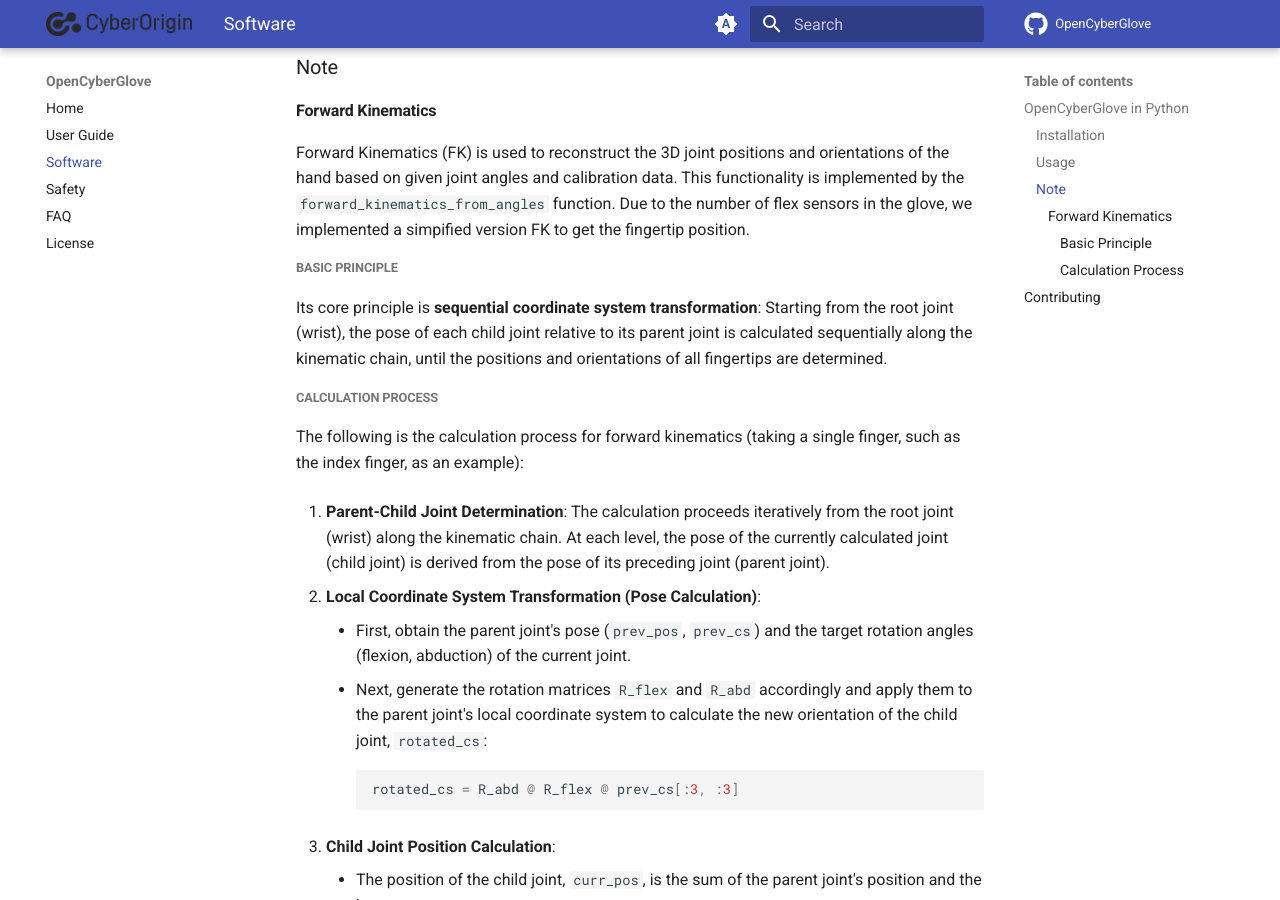
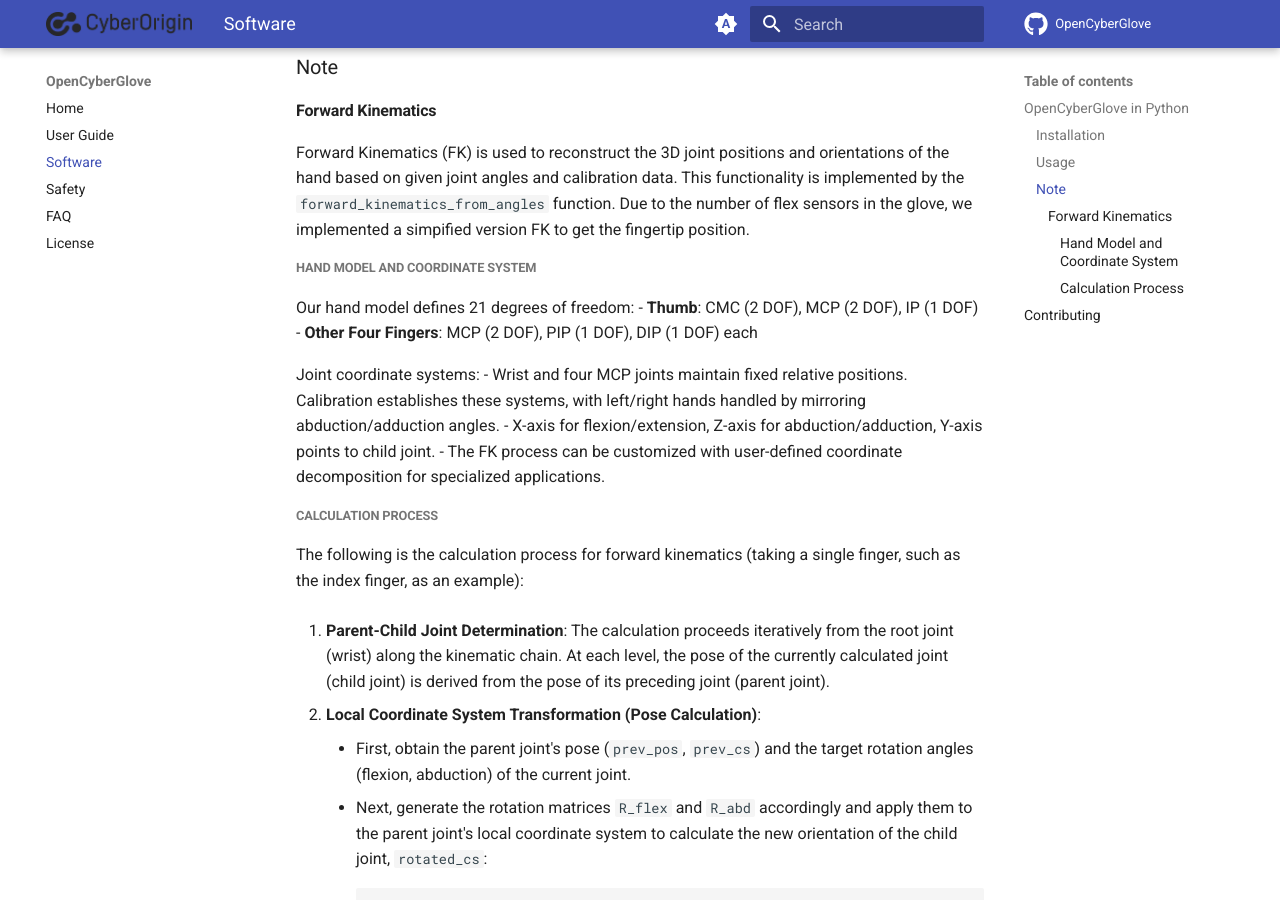
Before and after one commit to CyberOrigin2077/open_cyber_glove, an MkDocs documentation site: the page built from docs/setup/software.md, in a window 1280 px wide and 900 px high, scrolled down 438 px. Built offline with MkDocs 1.6.1 and Material for MkDocs 9.7.7, drawn with Linux system fonts in a browser that asks for light colours; comment, search, counter and statistics services are not loaded.

Commit message:
Update FK documentation with improved coordinate system description

```diff
--- a/docs/setup/software.md
+++ b/docs/setup/software.md
@@ -18,8 +18,16 @@ Refer to [https://github.com/CyberOrigin2077/open_cyber_glove](https://github.co
 
 Forward Kinematics (FK) is used to reconstruct the 3D joint positions and orientations of the hand based on given joint angles and calibration data. This functionality is implemented by the `forward_kinematics_from_angles` function. Due to the number of flex sensors in the glove, we implemented a simpified version FK to get the fingertip position.
 
-#####  Basic Principle
-Its core principle is **sequential coordinate system transformation**: Starting from the root joint (wrist), the pose of each child joint relative to its parent joint is calculated sequentially along the kinematic chain, until the positions and orientations of all fingertips are determined.
+##### Hand Model and Coordinate System
+Our hand model defines 21 degrees of freedom:
+- **Thumb**: CMC (2 DOF), MCP (2 DOF), IP (1 DOF)
+- **Other Four Fingers**: MCP (2 DOF), PIP (1 DOF), DIP (1 DOF) each
+
+Joint coordinate systems:
+- Wrist and four MCP joints maintain fixed relative positions. Calibration establishes these systems, with left/right hands handled by mirroring abduction/adduction angles.
+- X-axis for flexion/extension, Z-axis for abduction/adduction, Y-axis points to child joint.
+- The FK process can be customized with user-defined coordinate decomposition for specialized applications.
+
 
 ##### Calculation Process
 The following is the calculation process for forward kinematics (taking a single finger, such as the index finger, as an example):
```
